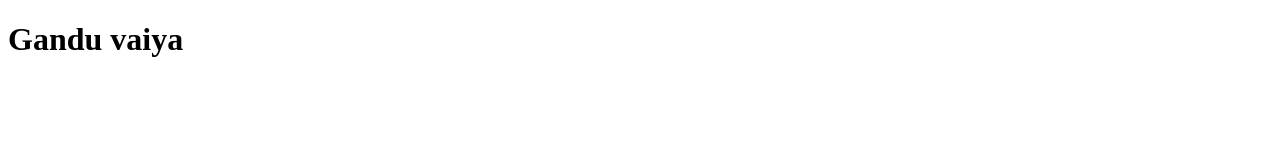
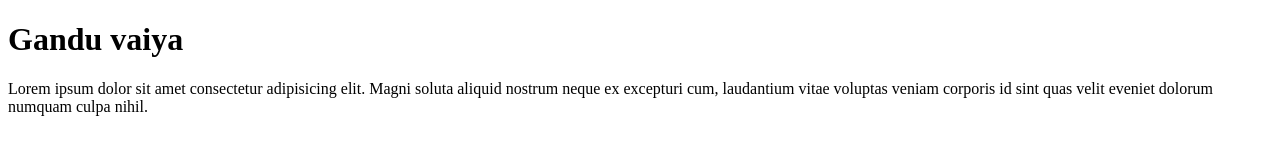
Before and after one commit to asadmilton/first-project, a plain HTML site: page index.html in a window 1280 px wide. Drawn offline with Linux system fonts and the light colour scheme.

Commit message:
ptag-added

```diff
--- a/index.html
+++ b/index.html
@@ -8,5 +8,6 @@
 </head>
 <body>
     <h1>Gandu vaiya</h1>
+    <p>Lorem ipsum dolor sit amet consectetur adipisicing elit. Magni soluta aliquid nostrum neque ex excepturi cum, laudantium vitae voluptas veniam corporis id sint quas velit eveniet dolorum numquam culpa nihil.</p>
 </body>
 </html>
```
